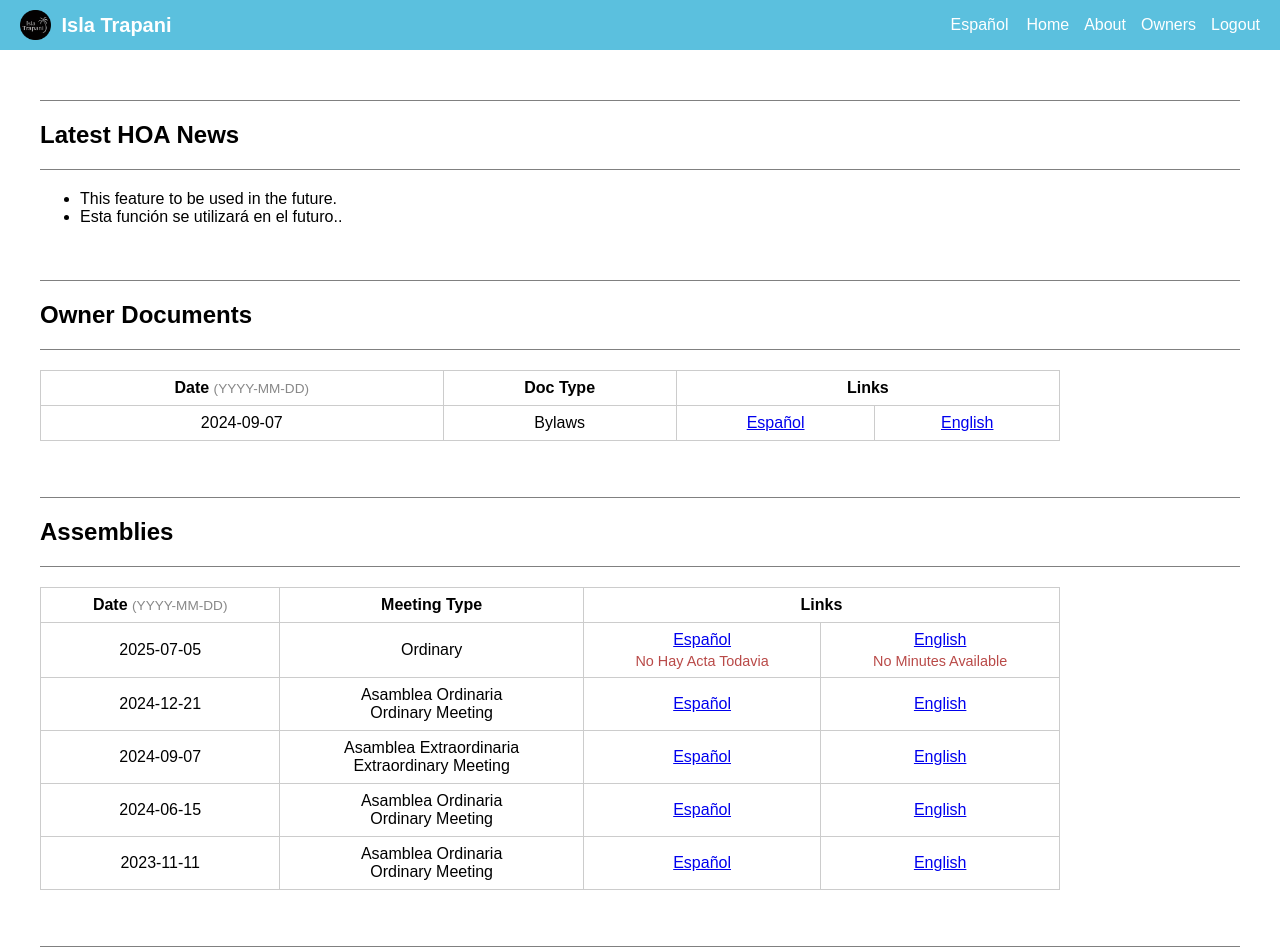
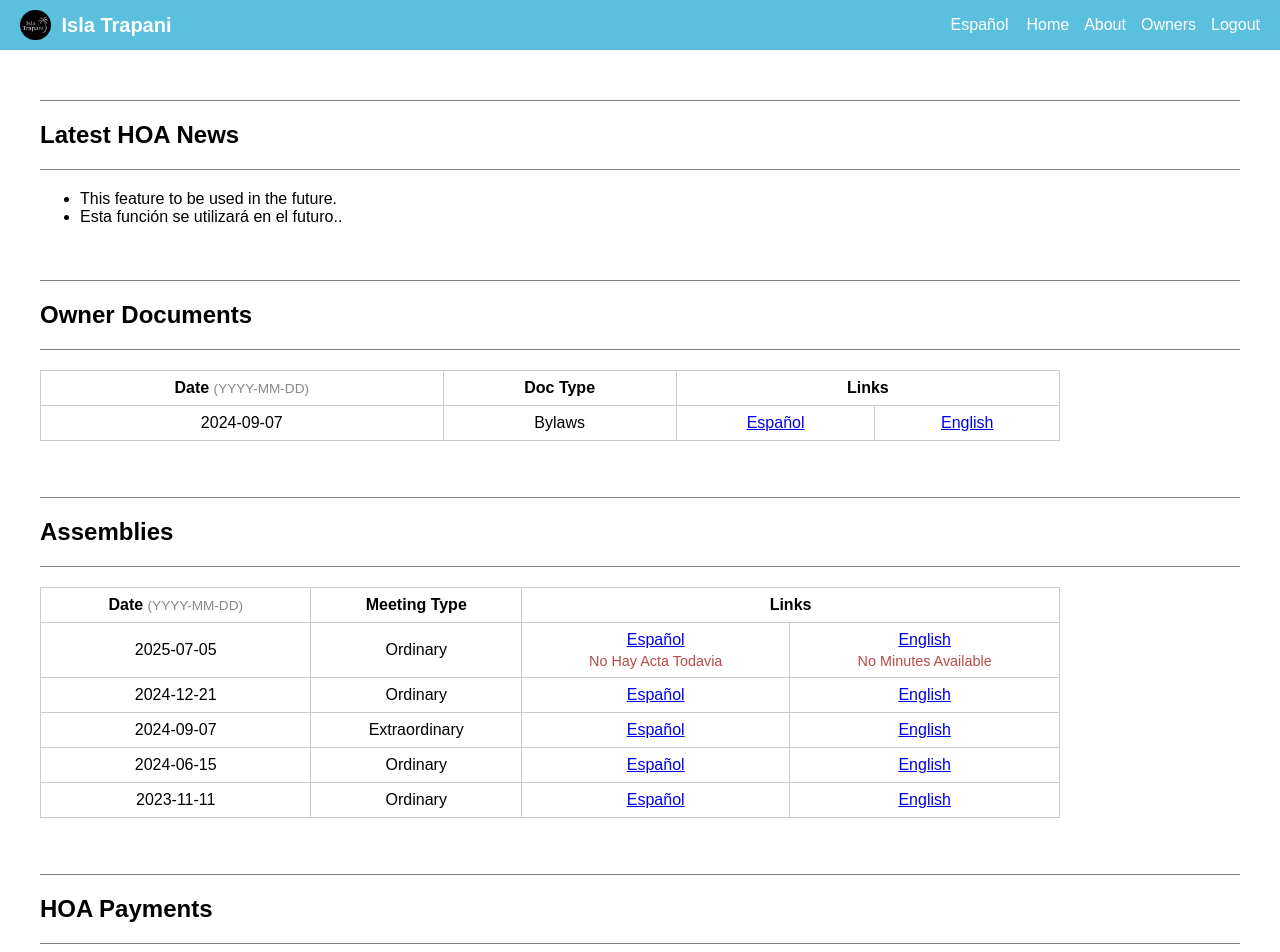
Before and after one commit to grdino/isla-trapani, a Next.js app: page /owners in a window 1280 px wide. Shown: the top 952 px of the page. Built offline with nearby package versions, Linux system fonts and the light colour scheme; sample sign-in values are in the browser's storage.

Commit message:
Completed translation for assemblies table

```diff
--- a/pages/owners.js
+++ b/pages/owners.js
@@ -95,50 +95,50 @@ export default function Owners() {
                </td>
              </tr>
              <tr>
-                <td data-label="Fecha&#10;/ Date">2024-12-21</td>
-                <td data-label="Reunión&#10;/ Meeting">
-                 Asamblea Ordinaria<br />Ordinary Meeting
+                <td data-label={t("tt_date")}>2024-12-21</td>
+                <td data-label={t("tt_meeting_type")}>
+                 {t("td_agm")}
                </td>
-               <td data-label="Documentos">
+               <td data-label={t("tt_links")}>
                  <a href="/owners-docs/combined-2024-12-21-esp.pdf">Español</a>
                </td>
-               <td data-label="Documents">
+               <td data-label={t("tt_links")}>
                  <a href="/owners-docs/no-english-available.pdf">English</a>
                </td>
              </tr>
              <tr>
-               <td data-label="Fecha&#10;/ Date">2024-09-07</td>
-               <td data-label="Reunión&#10;/ Meeting">
-                 Asamblea Extraordinaria<br />Extraordinary Meeting
+               <td data-label={t("tt_date")}>2024-09-07</td>
+               <td data-label={t("tt_meeting_type")}>
+                 {t("td_ext")}
                </td>
-               <td data-label="Documentos">
+               <td data-label={t("tt_links")}>
                  <a href="/owners-docs/combined-2024-09-07-esp.pdf">Español</a>
                </td>
-               <td data-label="Documents">
+               <td data-label={t("tt_links")}>
                  <a href="/owners-docs/no-english-available.pdf">English</a>
                </td>
              </tr>
              <tr>
-               <td data-label="Fecha&#10;/ Date">2024-06-15</td>
-               <td data-label="Reunión&#10;/ Meeting">
-                 Asamblea Ordinaria<br />Ordinary Meeting
+               <td data-label={t("tt_date")}>2024-06-15</td>
+               <td data-label={t("tt_meeting_type")}>
+                 {t("td_agm")}
                </td>
-               <td data-label="Documentos">
+               <td data-label={t("tt_links")}>
                  <a href="/owners-docs/combined-2024-06-15-esp.pdf">Español</a>
                </td>
-               <td data-label="Documents">
+               <td data-label={t("tt_links")}>
                  <a href="/owners-docs/no-english-available.pdf">English</a>
                </td>
              </tr>
              <tr>
-               <td data-label="Fecha&#10;/ Date">2023-11-11</td>
-               <td data-label="Reunión&#10;/ Meeting">
-                 Asamblea Ordinaria<br />Ordinary Meeting
+               <td data-label={t("tt_date")}>2023-11-11</td>
+               <td data-label={t("tt_meeting_type")}>
+                 {t("td_agm")}
                </td>
-               <td data-label="Documentos">
+               <td data-label={t("tt_links")}>
                  <a href="/owners-docs/combined-2023-11-11-esp.pdf">Español</a>
                </td>
-               <td data-label="Documents">
+               <td data-label={t("tt_links")}>
                  <a href="/owners-docs/no-english-available.pdf">English</a>
                </td>
              </tr>
```
